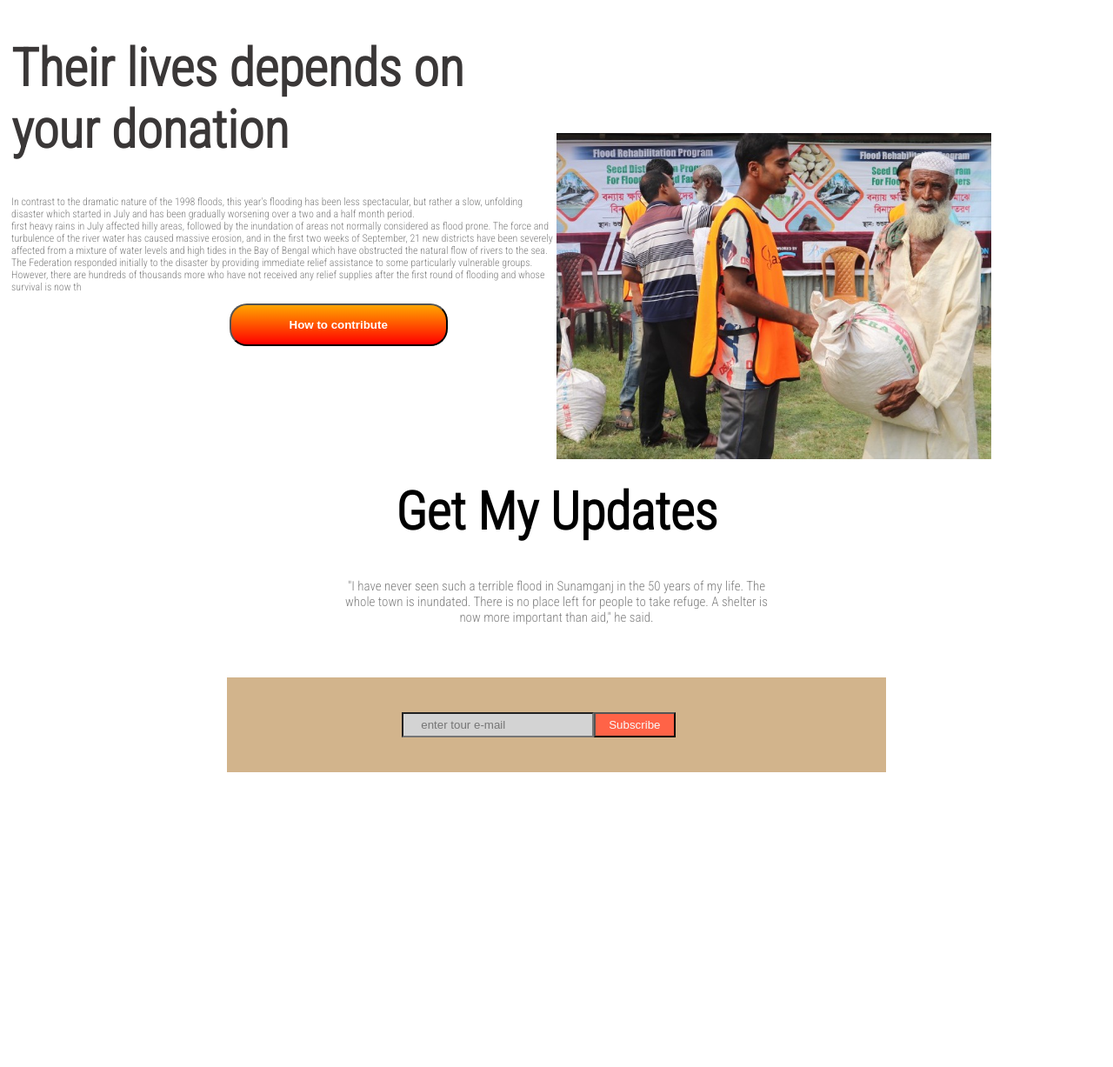
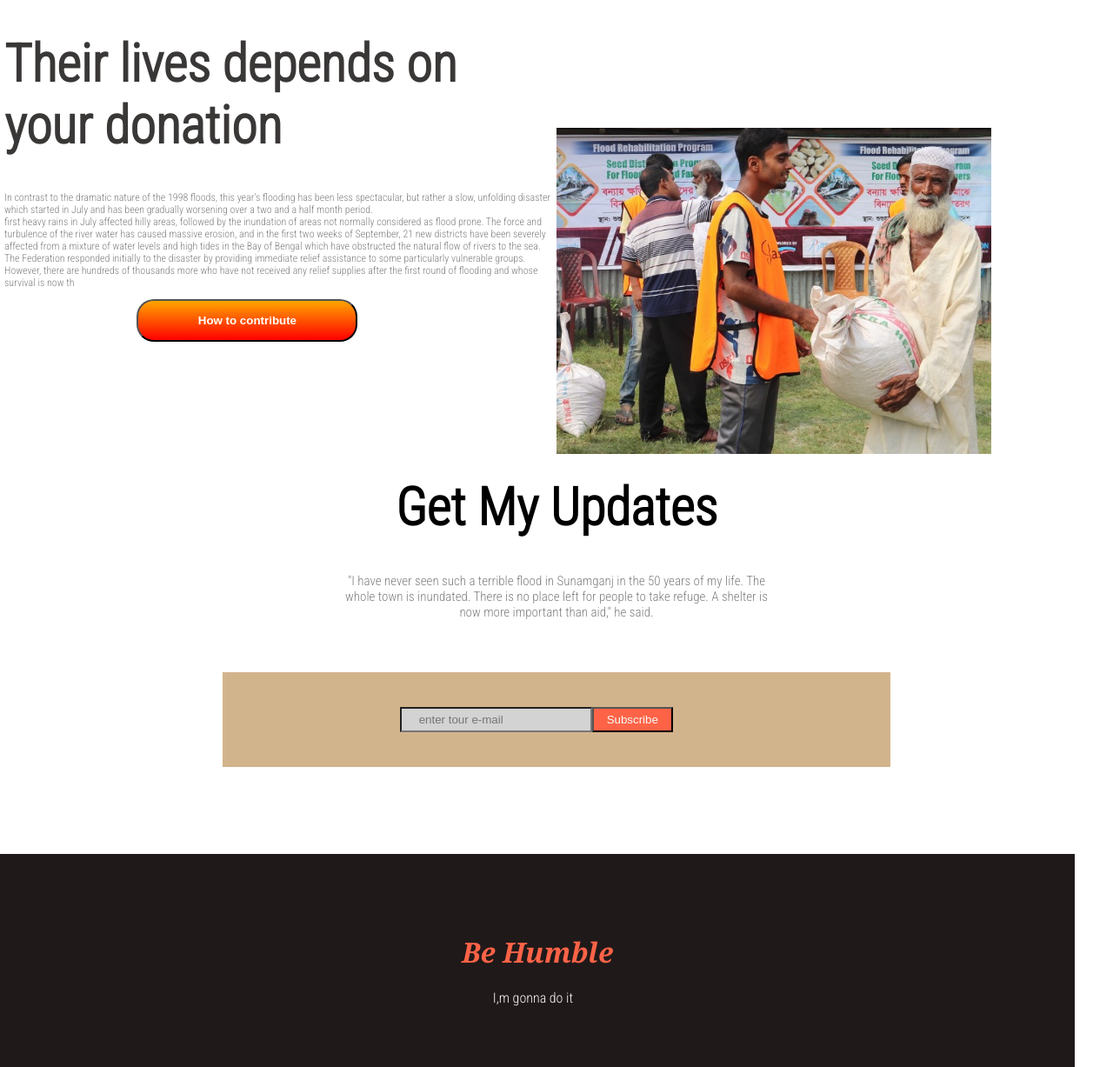
Before and after one commit to Brightout108/donate-today, a plain HTML site: page index.html in a window 1280 px wide. Shown: the part 1968-3195 px from the top of the page at 87% size. Before the commit the page ends 2864 px from the top, so only its background shows below. Drawn offline with Linux system fonts and the light colour scheme.

Commit message:
complete

```diff
--- a/index.html
+++ b/index.html
@@ -146,5 +146,10 @@ About 150 flood-affected people have taken shelter in Durgakumar Pathshala of Ba
                     </div>
 
             </div>
+
+            <footer class="footer">
+                    <h1 class="humble"> Be Humble</h1>
+                    <span class="do"> I,m gonna do it</span>
+            </footer>
 </body>
 </html>
--- a/style.css
+++ b/style.css
@@ -2,6 +2,7 @@ body {
     font-family: 'Poppins', sans-serif;
     font-family: 'PT Serif', serif;
     font-family: 'Roboto Condensed', sans-serif;
+    margin: 0;
 }
 
 .help {
@@ -233,8 +234,8 @@ body {
     }
 
     .contribute{
-        margin-left: 40%;
-        margin-right: 40%;
+        margin-left: 24%;
+        margin-right: 20%;
         width: 40%;
          background-image: linear-gradient(orange, red);
         text-decoration: none;
@@ -290,3 +291,24 @@ body {
     margin-right: 20%;
     display: flex;
  }
+
+
+ /*footer-section*/
+
+ .footer{
+margin-top: 100px;
+    width: 20%;
+   background-color: rgb(32, 25, 25);
+    padding: 70px 490px;
+ }
+.humble{
+    text-align: center;
+    color: tomato;
+    font-family: Cambria, Cochin, Georgia, Times, 'Times New Roman', serif;
+    font-style: italic;
+}
+.do{
+    text-align: center;
+    color: #f9f9f9;
+    margin-left: 30%;
+}
```
